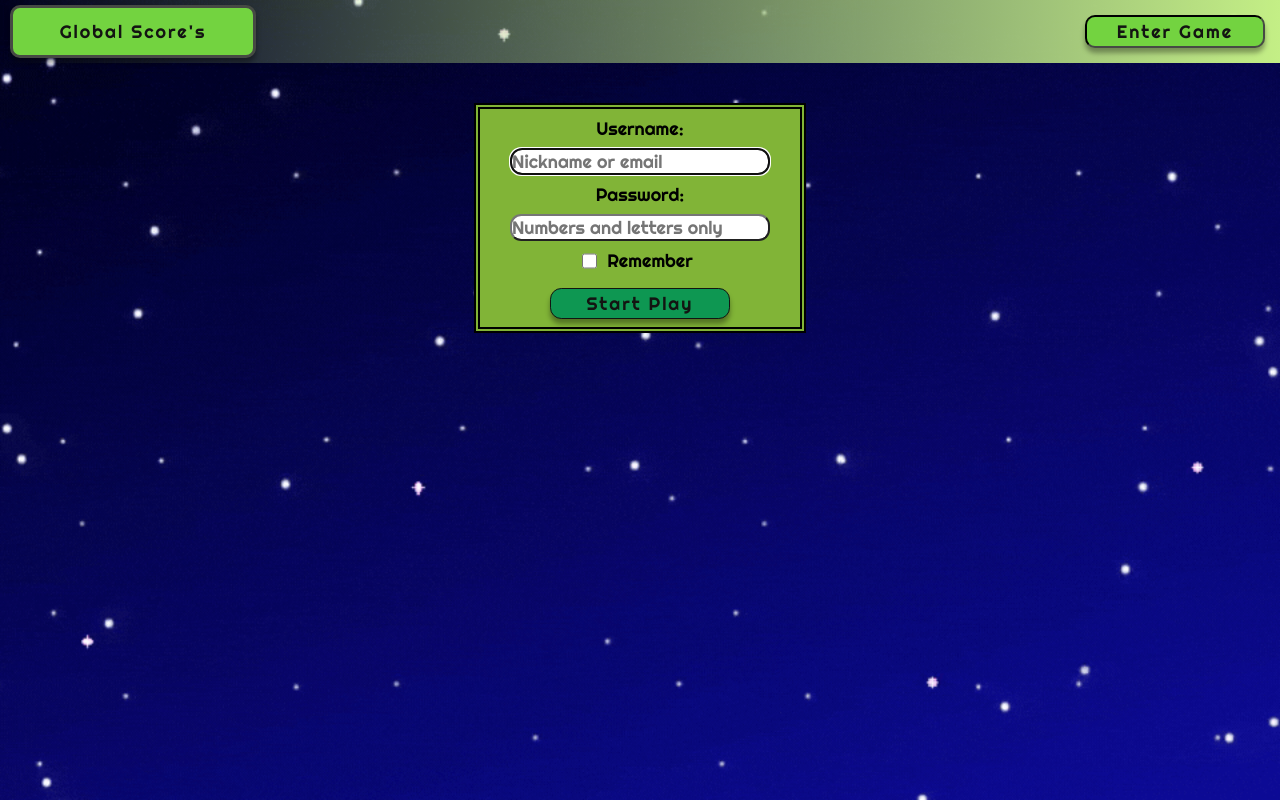
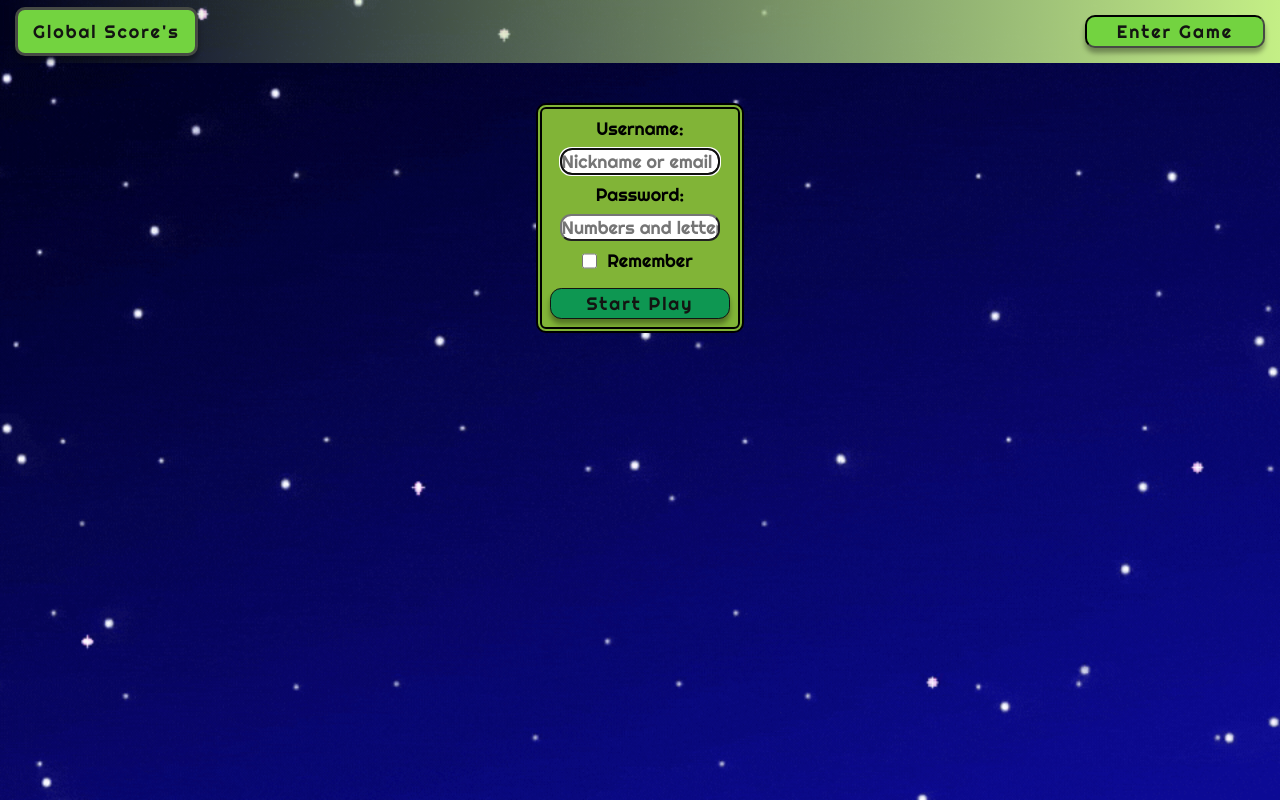
Before and after one commit to JulianFloresDev/ProyectSnakeByMySelf, a plain HTML site: page index.html in a window 1280 px wide. Both pictures are taken after a click on the button "Enter Game". Drawn offline with nearby package versions, Linux system fonts and the light colour scheme.

Commit message:
ajuste de header

```diff
--- a/CSS/style.css
+++ b/CSS/style.css
@@ -47,6 +47,8 @@ nav ul {
     position: relative;
     height: 100%;
     justify-content: center;
+    align-items: center;
+
 }
 
 nav ul li {
@@ -87,8 +89,10 @@ nav ul li {
 }
 
 .headerElements {
-    margin: 5px 10px;
-    padding: 10px 30px;
+    width: max-content;
+
+    margin: 5px 15px;
+    padding: 10px 15px;
     border-style: solid;
     border-color: #464A44;
 
@@ -124,11 +128,10 @@ nav ul li {
     align-items: center;
 
     background-color: #81B437;
-    width: 25%;
-    height: flex;
+    width: auto;
+    height: max-content;
     border: 6px double #000;
-
-
+    border-radius: 10px;
 
     position: relative;
     flex-direction: column;
```
